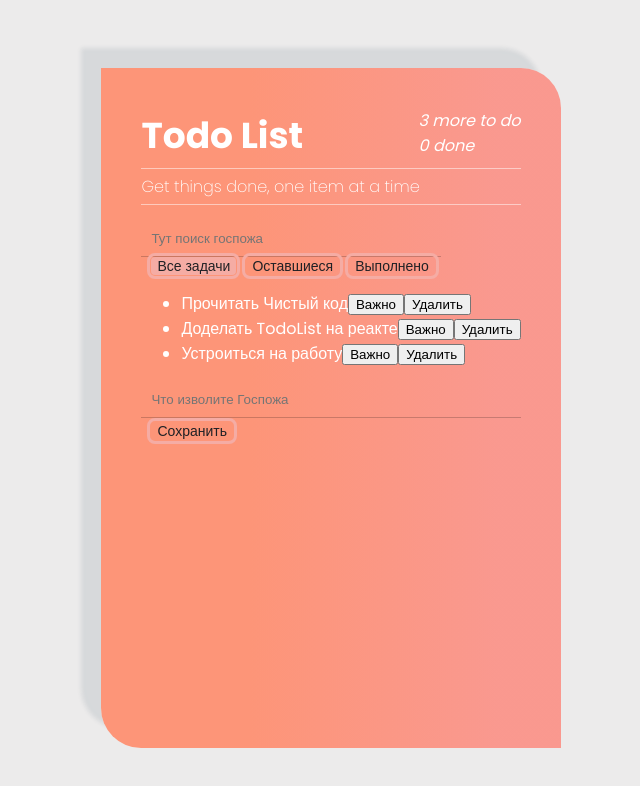
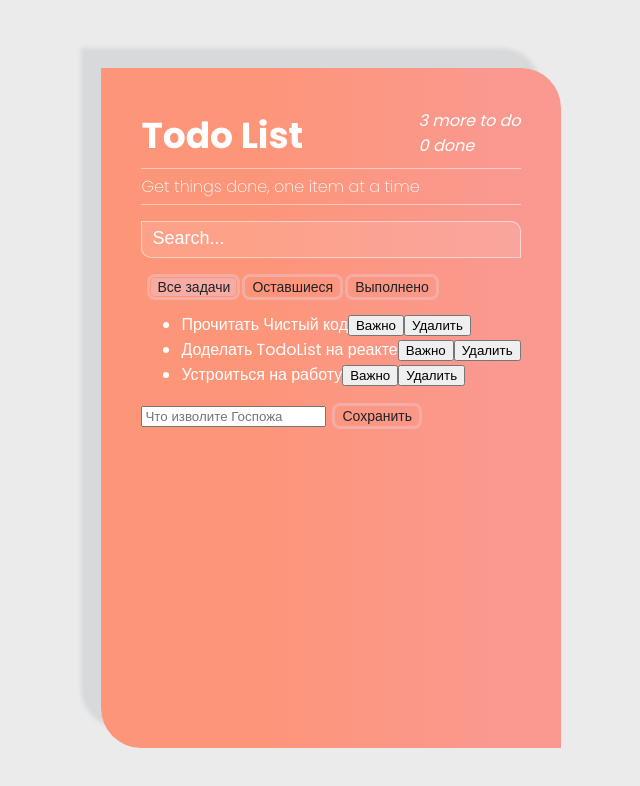
Before and after one commit to AnIlyukina/TodoList-React, a React (Create React App) app: page / in a window 1280 px wide. Shown: the top 786 px of the page, without its empty margins (319-959 px from the left). Built offline with nearby package versions, Linux system fonts and the light colour scheme.

Commit message:
Cтилизация SearchPanel

```diff
--- a/src/components/SeachPanel/SearchPanel.css
+++ b/src/components/SeachPanel/SearchPanel.css
@@ -1,18 +1,23 @@
 .search{
-  margin-right: 20px;
-  max-width: 300px;
   width: 100%;
+  margin-bottom: 20px;
 }
 
-.input{
+.search__input{
   width: 100%;
-  background-color: transparent;
+  background-color: rgba(255, 255, 255, 0.123);
   padding: 10px;
   box-sizing: border-box;
   border: none;
-  border-bottom: 1px solid rgb(0, 0, 0, 0.2);
+  border-radius: 0px 10px 0px 10px;
+  border: 1px solid #ffffff80;
 }
 
 .search__input:hover{
   cursor: pointer;
 }
+
+.search__input::placeholder{
+  color: white;
+  font-size: 18px;
+}
--- a/src/components/SeachPanel/SearchPanel.jsx
+++ b/src/components/SeachPanel/SearchPanel.jsx
@@ -15,7 +15,12 @@ export default class SearchPanel extends Component{
   render(){
     return(
       <section className="search">
-        <input className="input" type = 'text'  value ={this.state.term} onChange ={this.onSearchChange} placeholder="Тут поиск госпожа"/>
+        <input
+          className="search__input"
+          type = 'text'
+          value ={this.state.term}
+          onChange ={this.onSearchChange}
+          placeholder="Search..."/>
       </section>
     )
   }
```
